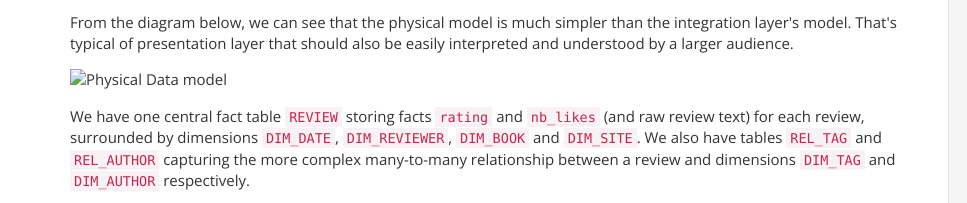
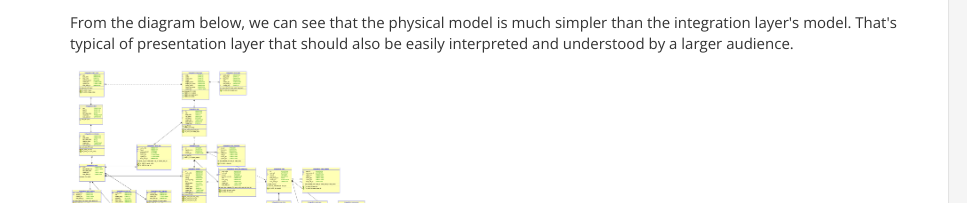
Before and after one commit to datapfranc/datapfranc.github.io, a plain HTML site: page misc/brd_pl_intro/index.html in a window 1280 px wide. Shown: the part 595-798 px from the top of the page, 0-967 px from the left. Drawn offline with nearby package versions, Linux system fonts and the light colour scheme.

Commit message:
on
Signed-off-by: mart2010 <mart2010.l@gmail.com>

```diff
--- a/misc/brd_pl_intro/index.html
+++ b/misc/brd_pl_intro/index.html
@@ -104,7 +104,7 @@
 <h3 id="physical-data-model">Physical Data model</h3>
 <p>BRD integration layer is highly normalized and this can penalize Redshift data access performance.  So we should first de-normalize our model by merging descriptive tables (ex. user_*) and association ones (ex. review_similarto, work_title, ..) into their parent entity.</p>
 <p>From the diagram below, we can see that the physical model is much simpler than the integration layer's model. That's typical of presentation layer that should also be easily interpreted and understood by a larger audience.</p>
-<p><img alt="Physical Data model" class="img-responsive" src="/images/blog/BRD_prm_integration.png" width="35%"/></p>
+<p><img alt="Physical Data model" class="img-responsive" src="/images/blog/BRD_pdm_integration.png" width="35%"/></p>
 <p>We have one central fact table <code>REVIEW</code> storing facts <code>rating</code> and <code>nb_likes</code> (and raw review text) for each review, surrounded by dimensions <code>DIM_DATE</code>, <code>DIM_REVIEWER</code>, <code>DIM_BOOK</code> and <code>DIM_SITE</code>. We also have tables <code>REL_TAG</code> and <code>REL_AUTHOR</code> capturing the more complex many-to-many relationship between a review and dimensions <code>DIM_TAG</code> and <code>DIM_AUTHOR</code> respectively.</p>
 <p>Other changes required are due to Redshift support limitation of <a href="http://docs.aws.amazon.com/redshift/latest/dg/c_Supported_data_types.html">data type</a> compared to Potgres. The <code>TEXT</code> type are converted to <code>VARCHAR</code> using data input to determine its size.  Size is based on bytes and not character, hence to determine size required use SQL function <code>octet_length()</code> instead of <code>char_length()</code>. Also, <code>UUID</code> are replaced by <code>BIGINT</code> (note that UUID are useful for data integration where load can be parallelized without dependency on surrogate keys lookup, but not so useful for our Presentation layer).</p>
 <p>For each table, we can also set <strong>Distribution type</strong> using assumptions on most frequent query joins, <strong>Sort key</strong>, as well as <strong>Compression encoding</strong> for all attributes.</p>
```
